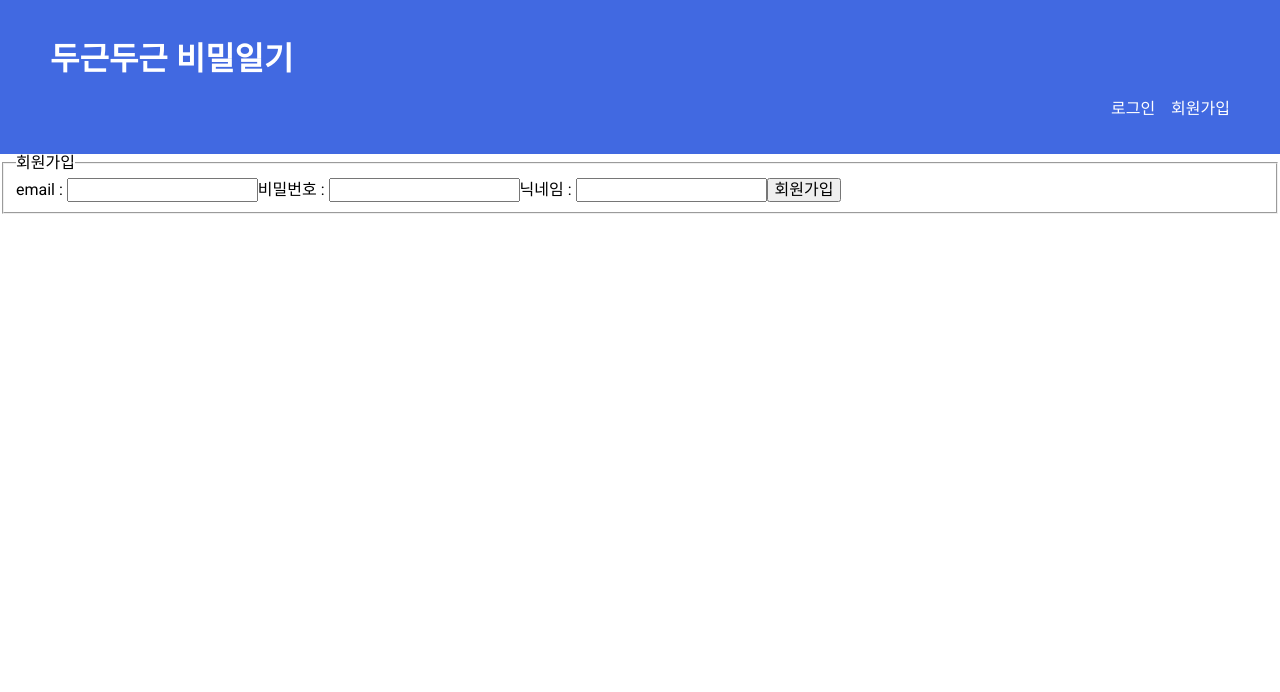
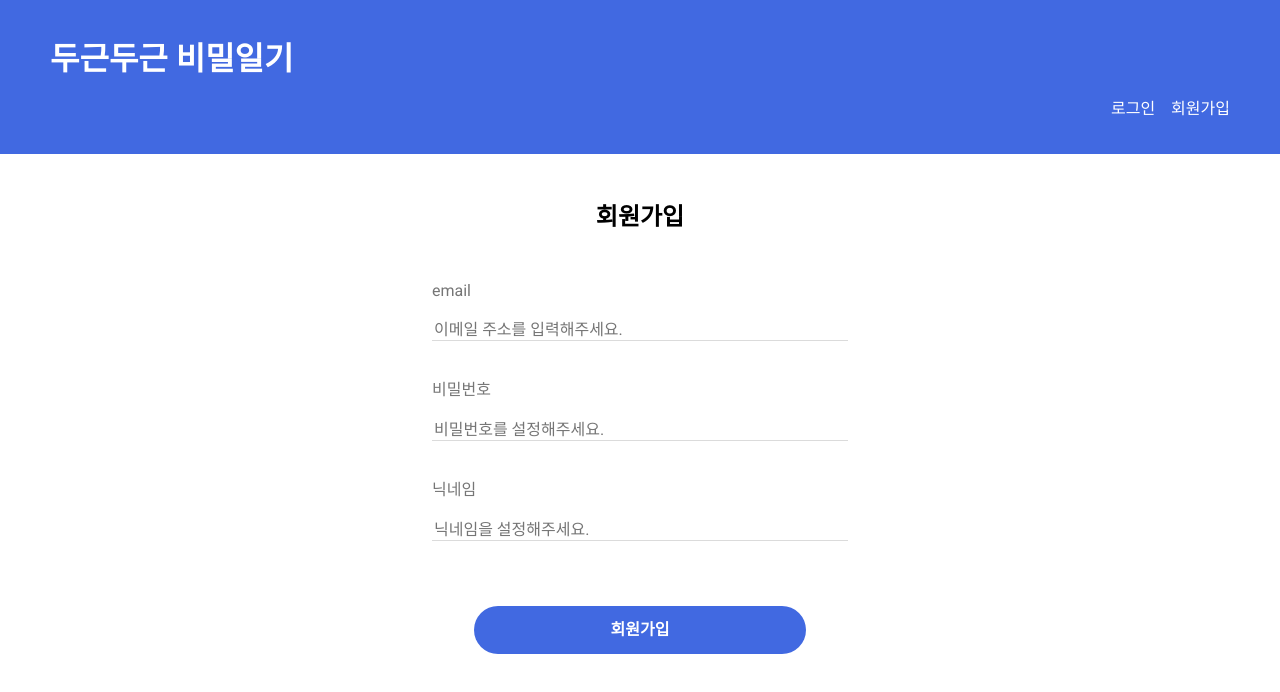
Before and after one commit to sjkymy/my-diary, a React (Create React App) app in the folder my-app/: page /signup in a window 1280 px wide. Shown: the top 692 px of the page. Built offline with nearby package versions, Linux system fonts and the light colour scheme; no server answers.

Commit message:
회원가입 폼 스타일 구현

```diff
--- a/my-app/src/pages/login/Login.jsx
+++ b/my-app/src/pages/login/Login.jsx
@@ -32,15 +32,16 @@ export default function Login() {
     <form className={styles.login_form} onSubmit={handleSubmit}>
       <fieldset>
         <legend>로그인</legend>
-        <label htmlFor="myEmail">이메일 : </label>
+        <label htmlFor="myEmail">이메일</label>
         <input type="email" id="myEmail" ref={emailInp} value={email} onChange={handleData} required/>
 
-        <label htmlFor="myPw">비밀번호 : </label>
+        <label htmlFor="myPw">비밀번호</label>
         <input type="password" id="myPw" value={password} onChange={handleData} required/>
 
+        {isPending && <strong>로그인이 진행중입니다...</strong>}
+        {error && <strong className={styles.errMsg}>* 이메일 또는 비밀번호가 일치하지 않습니다.</strong>}
+
         {!isPending && <button disabled={isBtnDisable} type="submit" className={styles.btn}>로그인</button>}
-        {isPending && <strong>로그인이 진행중입니다...</strong>}
-        {error && <strong>{error}</strong>}
       </fieldset>
     </form>
   )
--- a/my-app/src/pages/login/login.module.css
+++ b/my-app/src/pages/login/login.module.css
@@ -17,12 +17,17 @@
     margin-bottom: 30px;
     text-align: center;
     margin-bottom: 50px;
+    font-weight: bold;
+}
+
+.login_form label {
+    color: rgb(118, 118, 118);
 }
 
 .login_form input {
     margin: 10px 0 30px;
     border: none;
-    border-bottom: 2px solid #acacac;
+    border-bottom: 1px solid rgb(219, 219, 219);
 }
 
 .login_form input:focus {
@@ -45,6 +50,10 @@
     opacity: 0.4;
 };
 
+strong {
+    color: red;
+}
+
 @media (max-width: 760px) {
     .login_form fieldset {
         padding: 0 10px;
--- a/my-app/src/pages/signup/Signup.jsx
+++ b/my-app/src/pages/signup/Signup.jsx
@@ -24,17 +24,17 @@ export default function Signup() {
   }
 
   return (
-    <form onSubmit={handleSubmit}>
+    <form className={styles.signup_form} onSubmit={handleSubmit}>
       <fieldset>
         <legend>회원가입</legend>
-        <label htmlFor="myEmail">email : </label>
-        <input type="email" id="myEmail" value={email} onChange={handleData} required/>
+        <label htmlFor="myEmail">email</label>
+        <input type="email" id="myEmail" value={email} onChange={handleData} placeholder="이메일 주소를 입력해주세요." required/>
 
-        <label htmlFor="myPw">비밀번호 : </label>
-        <input type="password" id="myPw" value={password} onChange={handleData} required/>
+        <label htmlFor="myPw">비밀번호</label>
+        <input type="password" id="myPw" value={password} onChange={handleData} placeholder="비밀번호를 설정해주세요." required/>
 
-        <label htmlFor="myName">닉네임 : </label>
-        <input type="text" id="myName" value={displayName} onChange={handleData} required/>
+        <label htmlFor="myName">닉네임</label>
+        <input type="text" id="myName" value={displayName} onChange={handleData} placeholder="닉네임을 설정해주세요." required/>
 
         <button>회원가입</button>
       </fieldset>
--- a/my-app/src/pages/signup/signup.module.css
+++ b/my-app/src/pages/signup/signup.module.css
@@ -0,0 +1,51 @@
+.signup_form {
+    width: 90%;
+    max-width: 500px;
+    margin: 50px auto;
+}
+
+.signup_form fieldset {
+    height: 400px;
+    display: flex;
+    flex-direction: column;
+    padding: 0 40px;
+    border: none;
+}
+
+.signup_form legend {
+    font-size: 1.5rem;
+    margin-bottom: 30px;
+    text-align: center;
+    margin-bottom: 50px;
+    font-weight: bold;
+}
+
+.signup_form label {
+    color: rgb(118, 118, 118);
+}
+
+.signup_form input {
+    margin: 20px 0 40px;
+    border: none;
+    border-bottom: 1px solid rgb(219, 219, 219);
+}
+
+.signup_form input:focus {
+    border-bottom: 2px solid royalblue;
+    outline: none;
+}
+
+.signup_form button {
+    width: 80%;
+    margin: 25px auto 0;
+    background-color: royalblue;
+    border: none;
+    border-radius: 30px;
+    padding: 15px 0;
+    color: #fff;
+    font-weight: bold;
+    cursor: pointer;
+}
+:disabled {
+    opacity: 0.4;
+};
```
